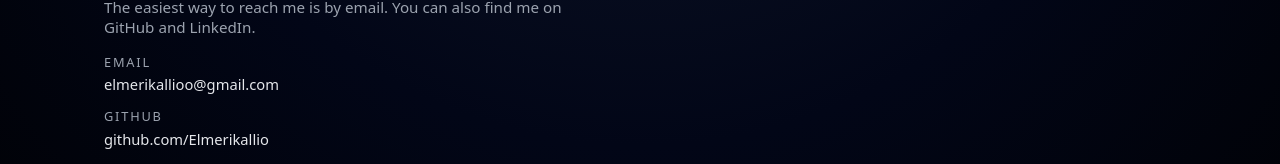
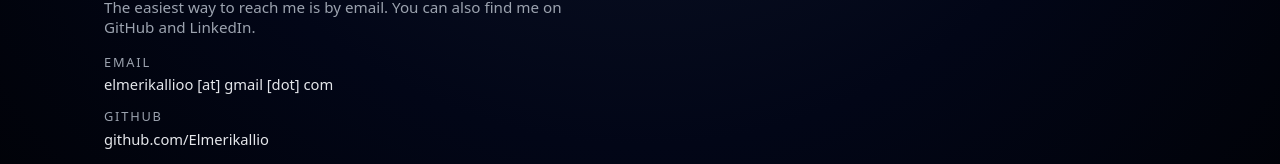
Before and after one commit to Elmerikallio/web-app-EK, a React (Create React App) app: page /contact in a window 1280 px wide. Shown: the part 366-530 px from the top of the page. Built offline with nearby package versions, Linux system fonts and the light colour scheme.

Commit message:
obsfucate email for noob scrapers

```diff
--- a/src/pages/Contact/Contact.js
+++ b/src/pages/Contact/Contact.js
@@ -26,8 +26,12 @@ export const Contact = () => {
 
           <div className="contact-detail">
             <span className="contact-label">Email</span>
-            <a href="mailto:elmerikallioo@gmail.com" className="contact-value">
-              elmerikallioo@gmail.com
+            <a
+              href="mailto:elmerikallioo@gmail.com"
+              data-email="elmerikallioo [at] gmail [dot] com"
+              className="contact-value"
+            >
+              elmerikallioo [at] gmail [dot] com
             </a>
           </div>
 
```
